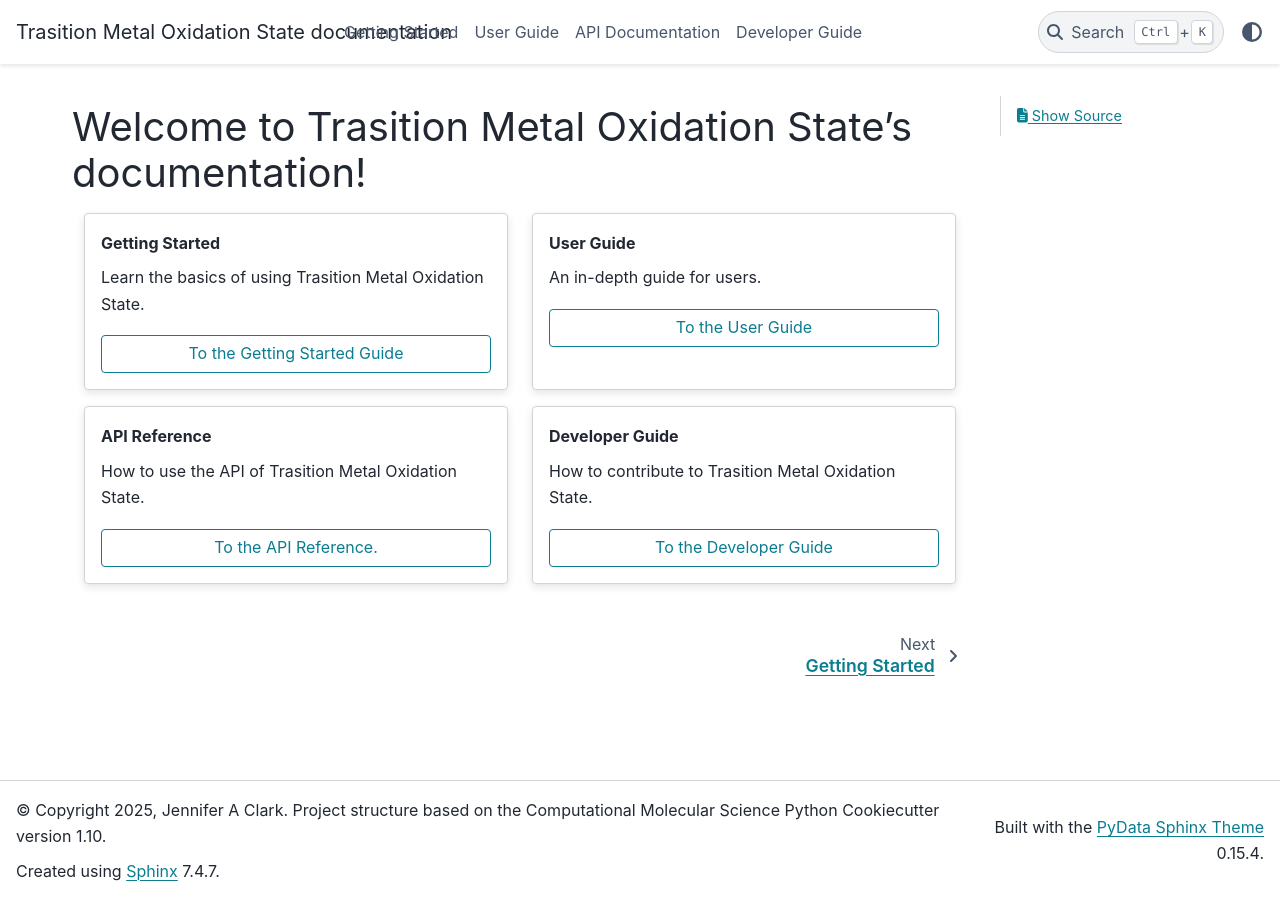
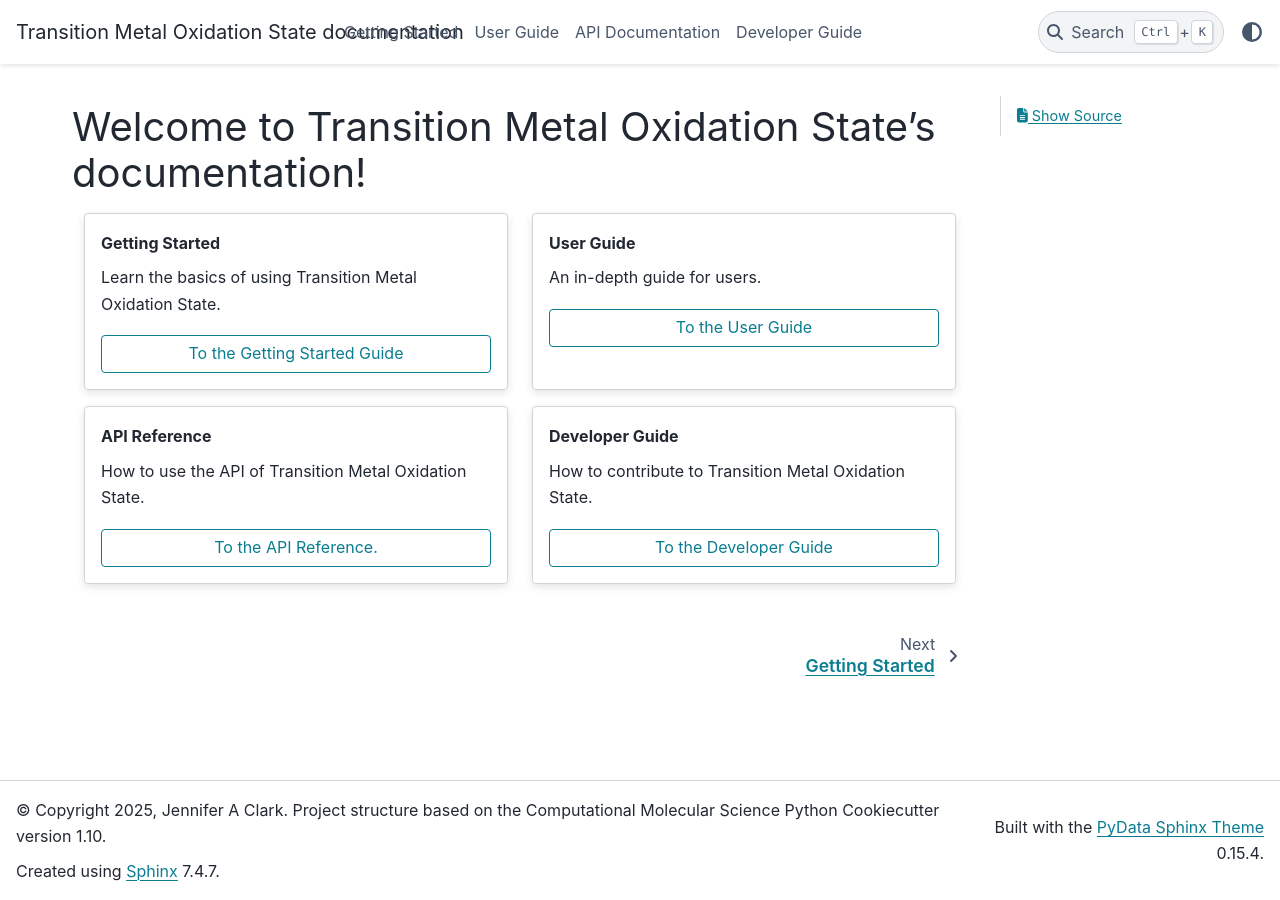
Before and after one commit to openforcefield/tmos, a Sphinx documentation site: the page built from docs/index.rst, in a window 1280 px wide. Built offline with Sphinx 7.4.7 and the PyData theme 0.15.4, drawn with Linux system fonts in a browser that asks for light colours; the version number could not be read and is left out.

Commit message:
Fix docs

```diff
--- /dev/null
+++ b/docs/_templates/autosummary/class.rst
@@ -0,0 +1,31 @@
+{{ name | escape | underline}}
+
+.. currentmodule:: {{ module }}
+
+{{ fullname }}
+
+.. autoclass:: {{ objname }}
+
+   {% block methods %}
+   {% block attributes %}
+   {% if attributes %}
+      .. autosummary::
+         :toctree:
+      {% for item in all_attributes %}
+         {%- if not item.startswith('_') %}
+         {{ name }}.{{ item }}
+         {%- endif -%}
+      {%- endfor %}
+   {% endif %}
+   {% endblock %}
+
+   {% if methods %}
+      .. autosummary::
+         :toctree:
+      {% for item in all_methods %}
+         {%- if not item.startswith('_') or item in ['__call__'] %}
+         {{ name }}.{{ item }}
+         {%- endif -%}
+      {%- endfor %}
+   {% endif %}
+   {% endblock %}
--- /dev/null
+++ b/docs/_templates/autosummary/function.rst
@@ -0,0 +1,5 @@
+{{ name | escape | underline}}
+
+.. currentmodule:: {{ module }}
+
+.. autofunction:: {{ objname }}
--- /dev/null
+++ b/docs/_templates/autosummary/module.rst
@@ -0,0 +1,74 @@
+{{ name | escape | underline }}
+{{ name | escape | underline }}
+
+.. currentmodule:: {{ fullname }}
+
+{{ fullname }}
+
+.. rubric:: Description
+
+.. automodule:: {{ fullname }}
+
+   {% block attributes %}
+   {% if attributes %}
+   .. rubric:: Module attributes
+
+   .. autosummary::
+      :toctree:
+   {% for item in attributes %}
+      {{ item }}
+   {%- endfor %}
+   {% endif %}
+   {% endblock %}
+
+   {% block functions %}
+   {% if functions %}
+   .. rubric:: {{ _('Functions') }}
+
+   .. autosummary::
+      :toctree:
+      :template: function.rst
+      :nosignatures:
+   {% for item in functions %}
+      {{ item }}
+   {%- endfor %}
+   {% endif %}
+   {% endblock %}
+
+   {% block classes %}
+   {% if classes %}
+   .. rubric:: {{ _('Classes') }}
+
+   .. autosummary::
+      :toctree:
+      :template: class.rst
+      :nosignatures:
+   {% for item in classes %}
+      {{ item }}
+   {%- endfor %}
+   {% endif %}
+   {% endblock %}
+
+   {% block exceptions %}
+   {% if exceptions %}
+   .. rubric:: {{ _('Exceptions') }}
+
+   .. autosummary::
+      :toctree:
+   {% for item in exceptions %}
+      {{ item }}
+   {%- endfor %}
+   {% endif %}
+   {% endblock %}
+
+{% block modules %}
+{% if modules %}
+.. autosummary::
+   :toctree:
+   :template: module.rst
+   :recursive:
+{% for item in modules %}
+   {{ item }}
+{%- endfor %}
+{% endif %}
+{% endblock %}
--- a/docs/conf.py
+++ b/docs/conf.py
@@ -15,22 +15,23 @@
 # Incase the project was not installed
 import os
 import sys
-sys.path.insert(0, os.path.abspath('..'))
 
-import tmos
+sys.path.insert(0, os.path.abspath(".."))
 
 
 # -- Project information -----------------------------------------------------
 
-project = 'Trasition Metal Oxidation State'
-copyright = ("2025, Jennifer A Clark. Project structure based on the "
-             "Computational Molecular Science Python Cookiecutter version 1.10")
-author = 'Jennifer A Clark'
+project = "Transition Metal Oxidation State"
+copyright = (
+    "2025, Jennifer A Clark. Project structure based on the "
+    "Computational Molecular Science Python Cookiecutter version 1.10"
+)
+author = "Jennifer A Clark"
 
 # The short X.Y version
-version = ''
+version = ""
 # The full version, including alpha/beta/rc tags
-release = ''
+release = ""
 
 
 # -- General configuration ---------------------------------------------------
@@ -43,15 +44,15 @@
 # extensions coming with Sphinx (named 'sphinx.ext.*') or your custom
 # ones.
 extensions = [
-    'sphinx.ext.autosummary',
-    'sphinx.ext.autodoc',
-    'sphinx.ext.mathjax',
-    'sphinx.ext.viewcode',
-    'sphinx.ext.napoleon',
-    'sphinx.ext.intersphinx',
-    'sphinx.ext.extlinks',
-    'sphinx_design',
-    'sphinx_copybutton',
+    "sphinx.ext.autosummary",
+    "sphinx.ext.autodoc",
+    "sphinx.ext.mathjax",
+    "sphinx.ext.viewcode",
+    "sphinx.ext.napoleon",
+    "sphinx.ext.intersphinx",
+    "sphinx.ext.extlinks",
+    "sphinx_design",
+    "sphinx_copybutton",
 ]
 
 
@@ -61,31 +62,31 @@
 napoleon_use_ivar = True
 
 # Add any paths that contain templates here, relative to this directory.
-templates_path = ['_templates']
+templates_path = [os.path.join("_templates", "autosummary")]
 
 # The suffix(es) of source filenames.
 # You can specify multiple suffix as a list of string:
 #
 # source_suffix = ['.rst', '.md']
-source_suffix = '.rst'
+source_suffix = ".rst"
 
 # The master toctree document.
-master_doc = 'index'
+master_doc = "index"
 
 # The language for content autogenerated by Sphinx. Refer to documentation
 # for a list of supported languages.
 #
 # This is also used if you do content translation via gettext catalogs.
 # Usually you set "language" from the command line for these cases.
-language = None
+language = "en"
 
 # List of patterns, relative to source directory, that match files and
 # directories to ignore when looking for source files.
 # This pattern also affects html_static_path and html_extra_path .
-exclude_patterns = ['_build', 'Thumbs.db', '.DS_Store']
+exclude_patterns = ["_build", "Thumbs.db", ".DS_Store", "**.ipynb_checkpoints", "test*"]
 
 # The name of the Pygments (syntax highlighting) style to use.
-pygments_style = 'default'
+pygments_style = "default"
 
 
 # -- Options for HTML output -------------------------------------------------
@@ -93,7 +94,7 @@
 # The theme to use for HTML and HTML Help pages.  See the documentation for
 # a list of builtin themes.
 #
-html_theme = 'pydata_sphinx_theme'
+html_theme = "pydata_sphinx_theme"
 
 # Theme options are theme-specific and customize the look and feel of a theme
 # further.  For a list of options available for each theme, see the
@@ -104,7 +105,7 @@
 # Add any paths that contain custom static files (such as style sheets) here,
 # relative to this directory. They are copied after the builtin static files,
 # so a file named "default.css" will overwrite the builtin "default.css".
-html_static_path = ['_static']
+html_static_path = ["_static"]
 
 # Custom sidebar templates, must be a dictionary that maps document names
 # to template names.
@@ -120,7 +121,7 @@
 # -- Options for HTMLHelp output ---------------------------------------------
 
 # Output file base name for HTML help builder.
-htmlhelp_basename = 'tmosdoc'
+htmlhelp_basename = "tmosdoc"
 
 
 # -- Options for LaTeX output ------------------------------------------------
@@ -129,15 +130,12 @@
     # The paper size ('letterpaper' or 'a4paper').
     #
     # 'papersize': 'letterpaper',
-
     # The font size ('10pt', '11pt' or '12pt').
     #
     # 'pointsize': '10pt',
-
     # Additional stuff for the LaTeX preamble.
     #
     # 'preamble': '',
-
     # Latex figure (float) alignment
     #
     # 'figure_align': 'htbp',
@@ -147,8 +145,13 @@
 # (source start file, target name, title,
 #  author, documentclass [howto, manual, or own class]).
 latex_documents = [
-    (master_doc, 'tmos.tex', 'Trasition Metal Oxidation State Documentation',
-     'tmos', 'manual'),
+    (
+        master_doc,
+        "tmos.tex",
+        "Transition Metal Oxidation State Documentation",
+        "tmos",
+        "manual",
+    ),
 ]
 
 
@@ -157,8 +160,7 @@
 # One entry per manual page. List of tuples
 # (source start file, name, description, authors, manual section).
 man_pages = [
-    (master_doc, 'tmos', 'Trasition Metal Oxidation State Documentation',
-     [author], 1)
+    (master_doc, "tmos", "Transition Metal Oxidation State Documentation", [author], 1)
 ]
 
 
@@ -168,9 +170,15 @@
 # (source start file, target name, title, author,
 #  dir menu entry, description, category)
 texinfo_documents = [
-    (master_doc, 'tmos', 'Trasition Metal Oxidation State Documentation',
-     author, 'tmos', 'Python script to determine the oxidation state of a metal complex',
-     'Miscellaneous'),
+    (
+        master_doc,
+        "tmos",
+        "Transition Metal Oxidation State Documentation",
+        author,
+        "tmos",
+        "Python script to determine the oxidation state of a metal complex",
+        "Miscellaneous",
+    ),
 ]
 
 
--- a/docs/developer_guide.rst
+++ b/docs/developer_guide.rst
@@ -1,4 +1,4 @@
 Developer Guide
 ===============
 
-This page details how to contribute to Trasition Metal Oxidation State.
+This page details how to contribute to Transition Metal Oxidation State.
--- a/docs/index.rst
+++ b/docs/index.rst
@@ -3,7 +3,7 @@
    You can adapt this file completely to your liking, but it should at least
    contain the root `toctree` directive.
 
-Welcome to Trasition Metal Oxidation State's documentation!
+Welcome to Transition Metal Oxidation State's documentation!
 =========================================================
 
 .. grid:: 1 1 2 2
@@ -11,7 +11,7 @@
     .. grid-item-card:: Getting Started
       :margin: 0 3 0 0
 
-      Learn the basics of using Trasition Metal Oxidation State.
+      Learn the basics of using Transition Metal Oxidation State.
 
       .. button-link:: ./getting_started.html
          :color: primary
@@ -39,7 +39,7 @@
     .. grid-item-card:: API Reference
       :margin: 0 3 0 0
 
-      How to use the API of Trasition Metal Oxidation State.
+      How to use the API of Transition Metal Oxidation State.
 
       .. button-link:: ./api.html
          :color: primary
@@ -53,7 +53,7 @@
     .. grid-item-card::  Developer Guide
       :margin: 0 3 0 0
 
-      How to contribute to Trasition Metal Oxidation State.
+      How to contribute to Transition Metal Oxidation State.
 
       .. button-link:: ./developer_guide.html
          :color: primary
--- a/docs/requirements.yaml
+++ b/docs/requirements.yaml
@@ -1,4 +1,4 @@
-name: docs_Trasition Metal Oxidation State
+name: docs_Transition Metal Oxidation State
 channels:
 
   - conda-forge
--- a/docs/user_guide.rst
+++ b/docs/user_guide.rst
@@ -1,4 +1,4 @@
 User Guide
 ===============
 
-This page details how to use Trasition Metal Oxidation State.
+This page details how to use Transition Metal Oxidation State.
--- a/pyproject.toml
+++ b/pyproject.toml
@@ -1,5 +1,5 @@
 [build-system]
-requires = ["setuptools>=61.0", "versioningit~=2.0"]
+requires = ["setuptools>=61.0", "versioningit~=2.0", "wheel"]
 build-backend = "setuptools.build_meta"
 
 # Self-descriptive entries which should always be present
```
Also changed, not shown: README.md (+2 -2 lines), docs/README.md (+1 -1 lines), .pre-commit-config.yaml (added), 1 other file.
